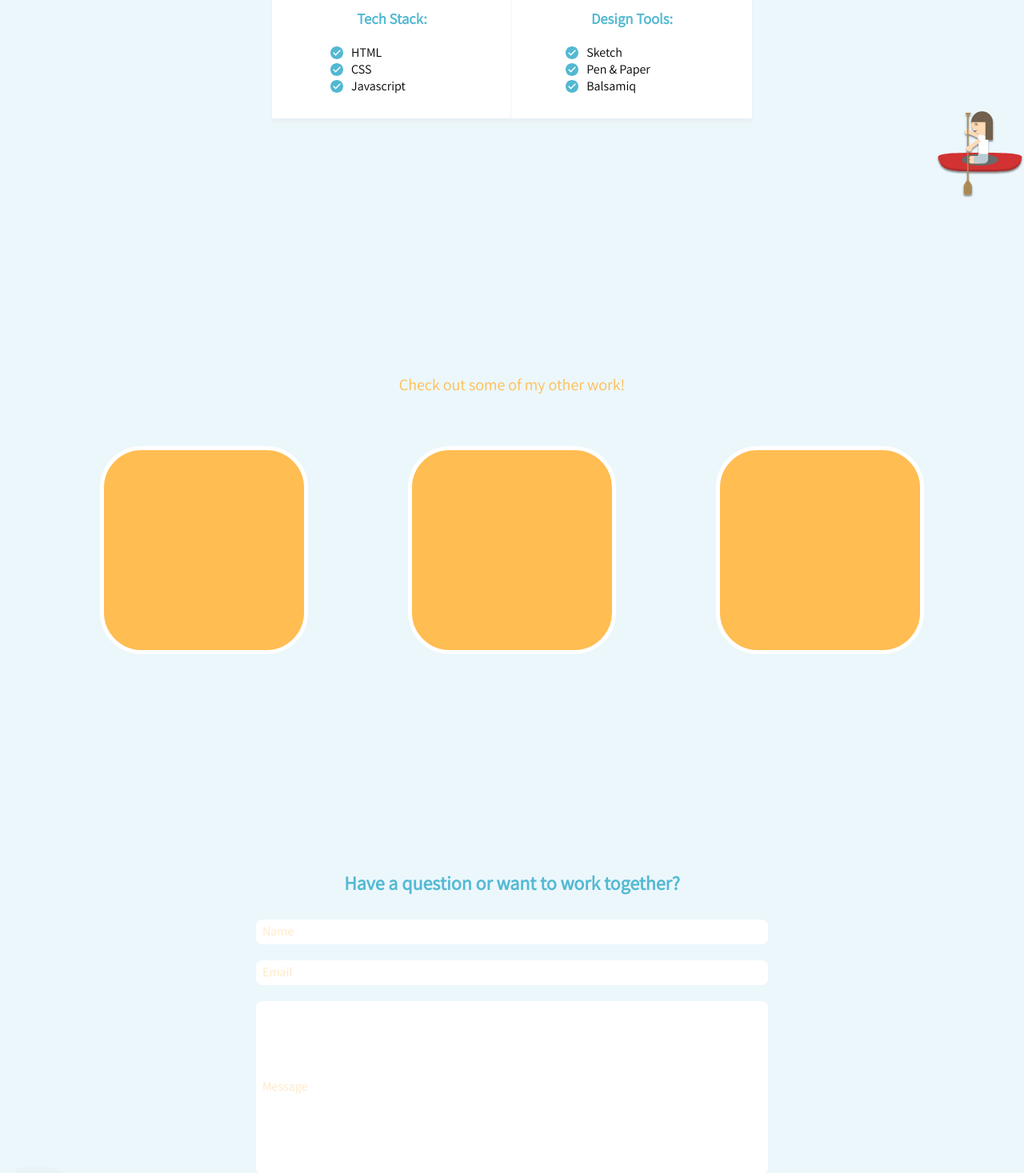
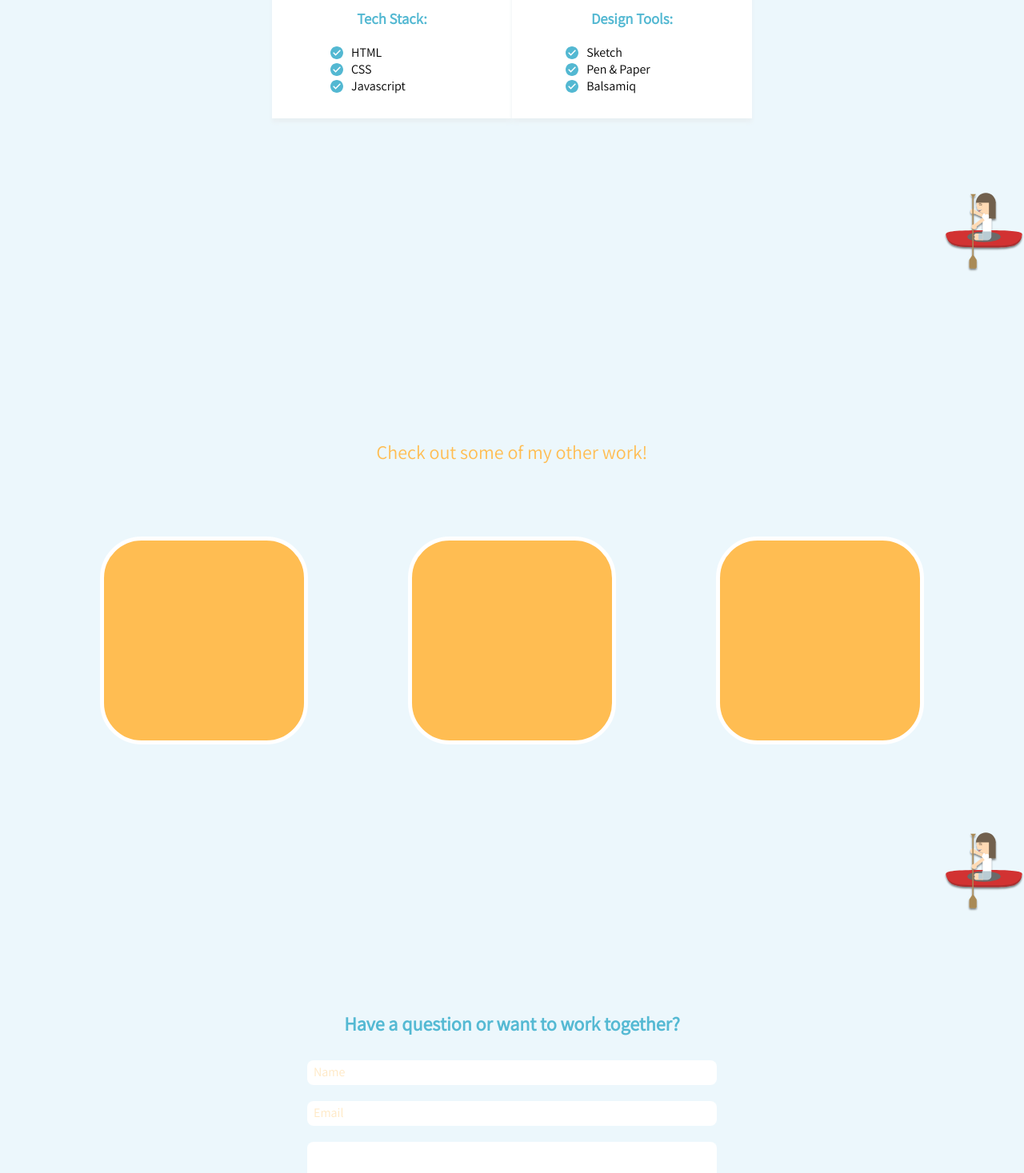
Before and after one commit to SilviaVecek/portfolio, a React (Create React App) app: page / in a window 1280 px wide. Shown: the part 1330-2797 px from the top of the page at 80% size. Built offline with nearby package versions, Linux system fonts and the light colour scheme.

Commit message:
cleaned up css

```diff
--- a/src/App.js
+++ b/src/App.js
@@ -15,13 +15,13 @@ class App extends Component {
                 <Header />
 
                 <Home>
-                    <Silvitko className="silvitko--bottom"/>
+                    <Silvitko className="silvitko--home"/>
                 </Home>
                 <About>
-                    <Silvitko className="silvitko--about"/>
+                    <Silvitko className="silvitko--absolute"/>
                 </About>
                 <Projects>
-                    {/* <Silvitko /> */}
+                    <Silvitko className="silvitko--absolute"/>
                 </Projects>
                 <Contact />
             </div>
--- a/src/components/About/styles.scss
+++ b/src/components/About/styles.scss
@@ -54,6 +54,7 @@ color: #FFBD52;
     flex-direction: column;
     align-items: center;
     margin-top: 20px;
+    margin-bottom: 40px;
 }
 
 
@@ -114,7 +115,8 @@ margin: 10px 0;
 
 @media only screen and (min-width: 1015px) {
     .about {
-
+        min-height: 900px;
+        position: relative;
     }
     .about-header__skyline {
         float: right;
@@ -136,6 +138,7 @@ margin: 10px 0;
         flex-direction: row;
         justify-content: center;
         border-radius: 10px;
+
     }
     .skill-set {
         border-radius: 0;
--- a/src/components/Contact/styles.scss
+++ b/src/components/Contact/styles.scss
@@ -6,6 +6,7 @@ $font-family-base: Assistant;
     align-self: center;
     justify-content: center;
     position: relative;
+    height: 100vh;
   }
 
   .contact-form {
@@ -26,6 +27,7 @@ $font-family-base: Assistant;
   }
 
   .contact-alternative {
+    margin-top: 30px;
     color: #FFBD52;
     text-align: center;
   }
@@ -34,7 +36,7 @@ $font-family-base: Assistant;
     position: absolute;
     bottom: 0;
     left: 0;
-    width: 80%;
+    width: 100%;
   }
 
   ::placeholder {
@@ -102,8 +104,35 @@ $font-family-base: Assistant;
     justify-content: space-evenly;
   }
 
-  @media only screen and (min-width: 850px) {
+  @media only screen and (min-width: 700px) {
+    .contact-form {
+      width: 60%;
+    }
+    .skyline_contact {
+      width: 80%;
+    }
+  }
+
+  @media only screen and (min-width: 1000px) {
     .contact-form {
       width: 50%;
     }
   }
+
+  @media only screen and (min-width: 1280px) {
+    .contact-form {
+      width: 40%;
+    }
+    .contact-options {
+      width: 40%;
+    }
+    .skyline_contact {
+      width: 70%;
+    }
+  }
+
+  @media only screen and (min-width: 1400px) {
+    .contact-options {
+      width: 30%;
+    }
+  }
--- a/src/components/Projects/index.js
+++ b/src/components/Projects/index.js
@@ -10,7 +10,9 @@ const Projects = ({children}) => {
                 <div className="projects-items__box"></div>
                 <div className="projects-items__box"></div>
             </div>
-            {children}
+            <div>
+                {children}
+            </div>
         </div>
     );
 }
--- a/src/components/Projects/styles.scss
+++ b/src/components/Projects/styles.scss
@@ -2,7 +2,7 @@ $orange: #FFBD52;
 $blue: #54B9D3;
 
 .projects {
-  padding-top: 200px;
+  padding-top: 100px;
   position: relative;
 }
 
@@ -12,6 +12,7 @@ $blue: #54B9D3;
   max-width: 80%;
   font-size: 20px;
   margin: 0 auto;
+  font-size: 24px;
 }
 
 .projects-items {
@@ -29,7 +30,7 @@ $blue: #54B9D3;
   background: $orange;
   border-radius: 20%;
   border: 5px solid white;
-  margin: 20px 0;
+  margin: 10px 0;
   &:hover &:focus{
     background: $blue;
   }
@@ -39,13 +40,18 @@ $blue: #54B9D3;
   .projects {
     position: relative;
     margin: 0;
-    min-height: 600px;
+    min-height: 800px;
+    display: flex;
+    align-items: center;
+    flex-direction: column;
+    padding: 0;
+    justify-content: center;
   }
   .projects-items {
-    position: absolute;
     flex-direction: row;
     top: 50%;
     bottom: 50%;
+    margin: 80px 0 50px 0;
   }
   .projects-items__box {
     height: 250px;
--- a/src/components/Silvitko/styles.scss
+++ b/src/components/Silvitko/styles.scss
@@ -2,15 +2,17 @@
   height: 120px;
 }
 @media only screen and (min-width: 1015px) {
-  .silvitko {
-
+  .silvitko--absolute {
+    position: absolute;
+    right: 0;
+    bottom: 0;
   }
 }
 
 .silvitko__paddling {
   animation: paddling 2s steps(1, end) infinite;
-  height: 110px;
-  width: 110px;
+  height: 100px;
+  width: 100px;
   background-size: 100% 100%; /*resize when in mobile/tablet to make smaller*/
   background-repeat: no-repeat;
   margin-top: -10px;
@@ -27,6 +29,8 @@
   animation: sailing 25s linear infinite;
   position: relative;
   float: right;
+  height: 100px;
+  width: 100px;
 }
 // @keyframes sailing {
 //   0% {right:0; bottom: 1vh;}
```
